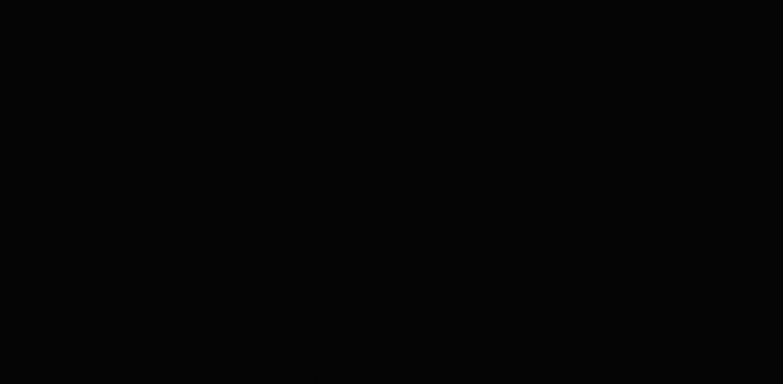
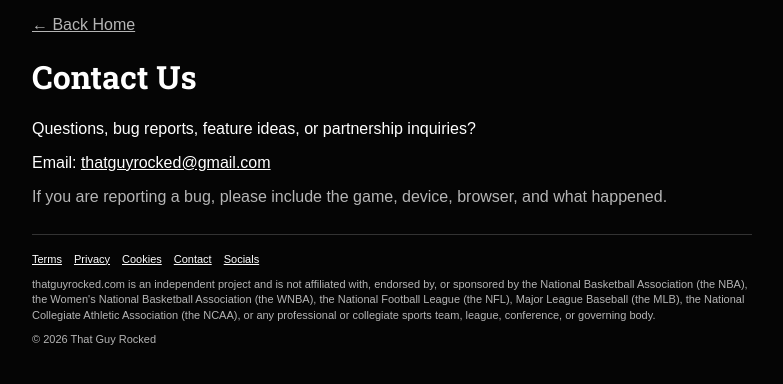
Before and after one commit to mattyraykray-betr/ballknowledgy, a Next.js app: page /contact in a window 1280 px wide. Before the commit this address had no page. Shown: the top 384 px of the page, without its empty margins (248-1031 px from the left). Built offline with nearby package versions, Linux system fonts and the light colour scheme.

Commit message:
Create ContactPage component with contact details

```diff
--- /dev/null
+++ b/app/contact/page.js
@@ -0,0 +1,31 @@
+import Link from "next/link";
+import SiteFooter from "../../components/SiteFooter";
+
+const theme = { text: "#ffffff", muted: "#b5b5b5", border: "#333333" };
+
+export default function ContactPage() {
+  return (
+    <main style={{ minHeight: "100vh", background: "#050505", color: "#fff", padding: 16, fontFamily: "Arial, Helvetica, sans-serif" }}>
+      <div style={{ maxWidth: 720, margin: "0 auto" }}>
+        <Link href="/" style={{ color: "#b5b5b5" }}>← Back Home</Link>
+
+        <h1 style={{ fontFamily: "'Roboto Slab', Rockwell, serif" }}>Contact Us</h1>
+
+        <p>Questions, bug reports, feature ideas, or partnership inquiries?</p>
+
+        <p>
+          Email:{" "}
+          <a href="mailto:thatguyrocked@gmail.com" style={{ color: "#fff" }}>
+            thatguyrocked@gmail.com
+          </a>
+        </p>
+
+        <p style={{ color: "#b5b5b5" }}>
+          If you are reporting a bug, please include the game, device, browser, and what happened.
+        </p>
+
+        <SiteFooter theme={theme} />
+      </div>
+    </main>
+  );
+}
```
